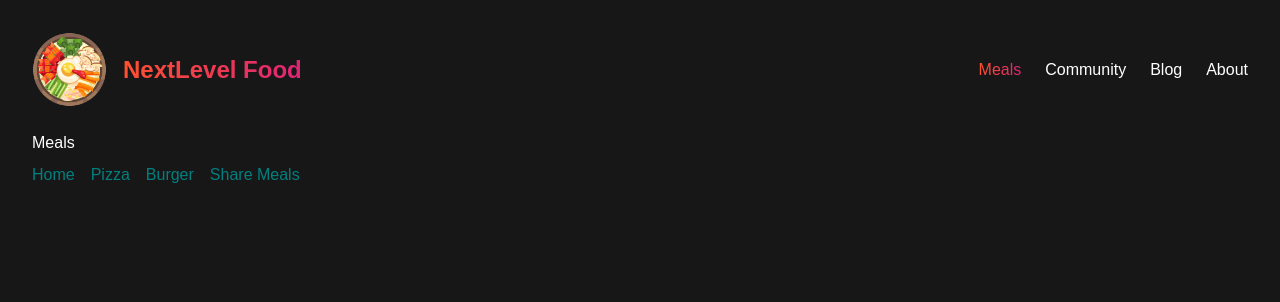
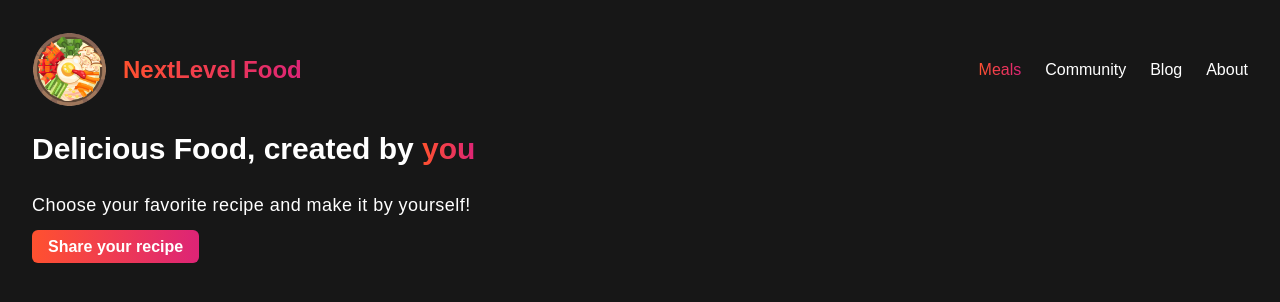
Before and after one commit to foolais/nextjs-tutorial-udemy, a Next.js app: page /meals in a window 1280 px wide. Shown: the top 302 px of the page. Built offline with nearby package versions, Linux system fonts and the light colour scheme.

Commit message:
set up meals pages

```diff
--- a/app/meals/page.js
+++ b/app/meals/page.js
@@ -1,23 +1,29 @@
+import MealsGrid from "@/components/meals/meals-grid";
 import Link from "next/link";
 
 export default function Meals() {
   return (
-    <main>
-      <h1>Meals</h1>
-      <div className="link-container">
-        <p className="link">
-          <Link href="/">Home</Link>
+    <>
+      <header>
+        <h1 className="text-3xl font-bold tracwing-wide">
+          Delicious Food, created by{" "}
+          <span className="bg-primary bg-clip-text text-transparent">you</span>
+        </h1>
+        <p className="mt-6 mb-4 text-lg tracking-wide">
+          Choose your favorite recipe and make it by yourself!
         </p>
-        <p className="link">
-          <Link href="/meals/pizza">Pizza</Link>
+        <p>
+          <Link
+            href="/meals/share"
+            className="bg-primary py-2 px-4 rounded-md font-semibold hover:text-foreground transition-all duration-300 ease-in-out"
+          >
+            Share your recipe
+          </Link>
         </p>
-        <p className="link">
-          <Link href="/meals/burger">Burger</Link>
-        </p>
-        <p className="link">
-          <Link href="/meals/share">Share Meals</Link>
-        </p>
-      </div>
-    </main>
+      </header>
+      <main>
+        <MealsGrid meals={[]} />
+      </main>
+    </>
   );
 }
--- /dev/null
+++ b/components/meals/meal-item.js
@@ -0,0 +1,22 @@
+import Link from "next/link";
+
+export default function MealItem(props) {
+  const { slug } = props;
+  return (
+    <article>
+      <header>
+        {/* images */}
+        <div>
+          <h2>title</h2>
+          <p>by creator</p>
+        </div>
+      </header>
+      <div>
+        <p>description</p>
+        <div>
+          <Link href={`/meals/${slug}`}>View Details</Link>
+        </div>
+      </div>
+    </article>
+  );
+}
--- /dev/null
+++ b/components/meals/meals-grid.js
@@ -0,0 +1,14 @@
+import MealItem from "./meal-item";
+
+export default function MealsGrid({ meals }) {
+  return (
+    <ul>
+      {meals &&
+        meals.map((meal, index) => (
+          <li key={index}>
+            <MealItem {...meal} />
+          </li>
+        ))}
+    </ul>
+  );
+}
```
